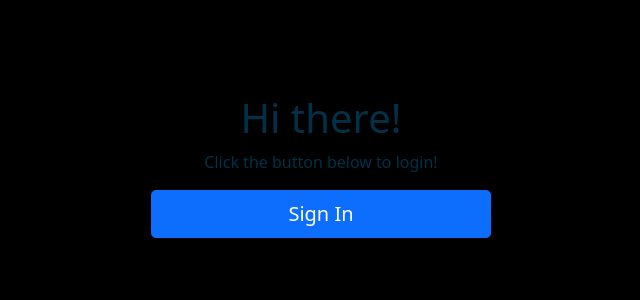
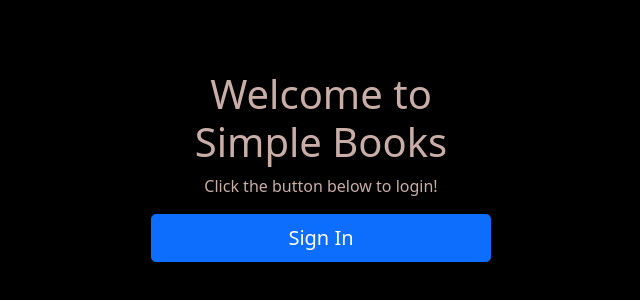
Before and after one commit to TwoFivinClimber/IN-CLASS-simply-books, a Next.js app: page / in a window 1280 px wide. Shown: the part 194-494 px from the top of the page, without its empty margins (319-959 px from the left). Built offline with nearby package versions, Linux system fonts and the light colour scheme; no server answers.

Commit message:
added a touch of style

```diff
--- a/components/Signin.js
+++ b/components/Signin.js
@@ -13,8 +13,8 @@ function Signin() {
         margin: '0 auto',
       }}
     >
-      <h1>Hi there!</h1>
-      <p>Click the button below to login!</p>
+      <h1 className="welcome">Welcome to Simple Books</h1>
+      <p className="welcome">Click the button below to login!</p>
       <Button type="button" size="lg" className="copy-btn" onClick={signIn}>
         Sign In
       </Button>
--- a/styles/globals.css
+++ b/styles/globals.css
@@ -3,6 +3,10 @@
 body {
   background-color: black;
   color: #023047;
+}
+
+.welcome{
+  color: #c9ada7;
 }
 
 .profile-img {
```
